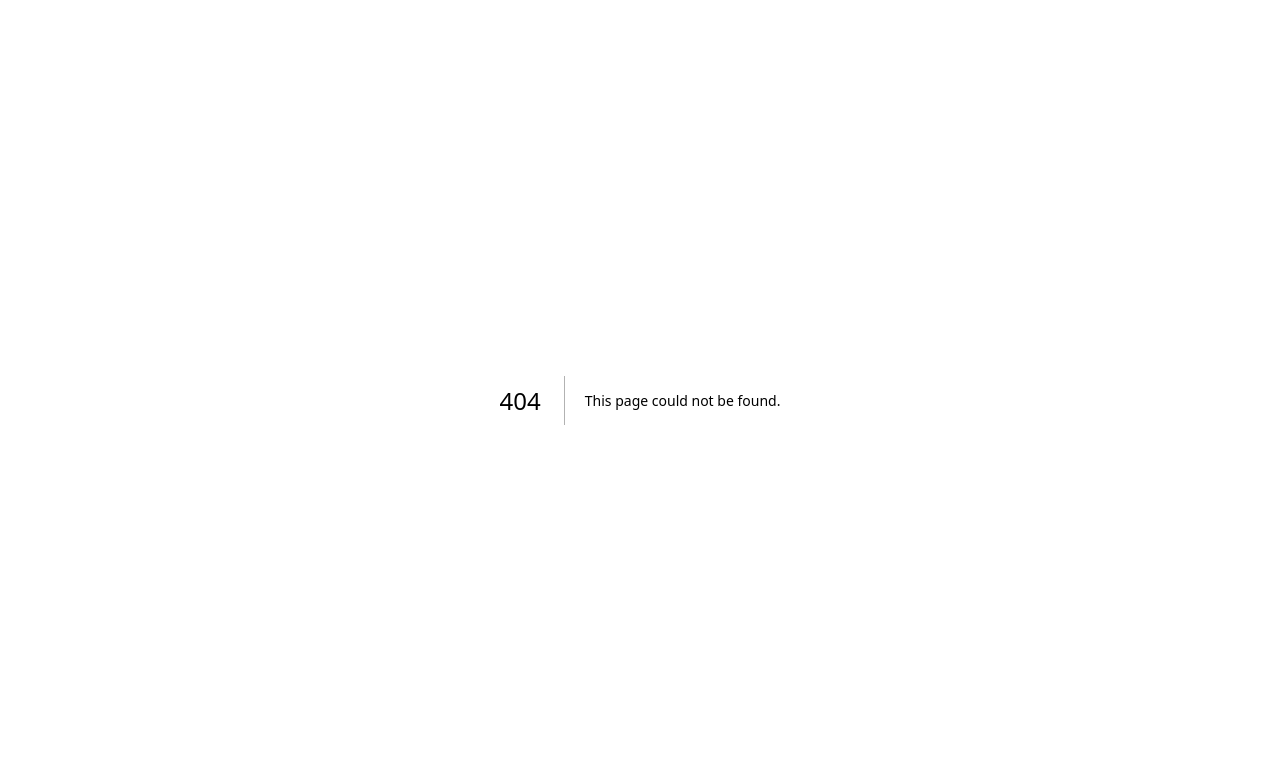
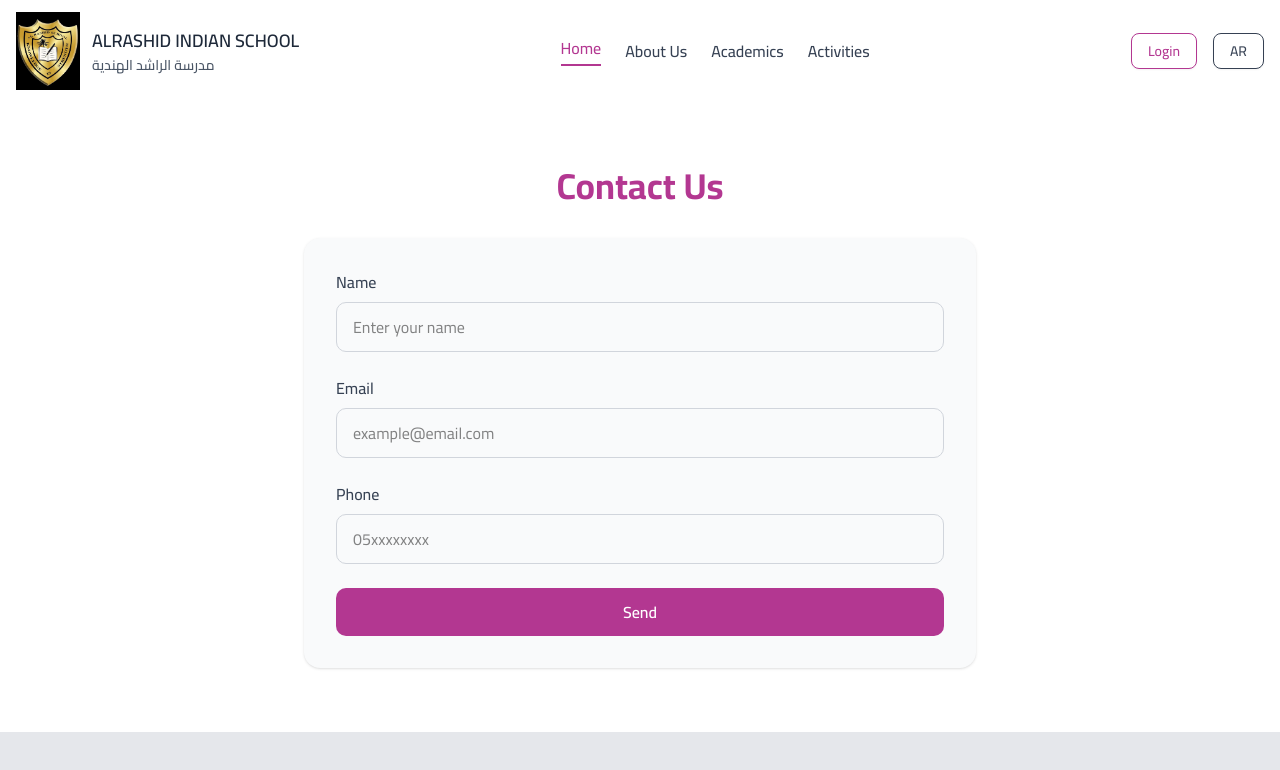
Before and after one commit to MohamedTealeb/ALRASHID, a Next.js app: page /en/contact in a window 1280 px wide. Before the commit this address had no page. Shown: the top 770 px of the page. Built offline with nearby package versions, Linux system fonts and the light colour scheme; no server answers.

Commit message:
contact page

```diff
--- /dev/null
+++ b/app/en/contact/page.tsx
@@ -0,0 +1,10 @@
+import Contact from "@/components/sections/contact";
+
+
+export default function page(){
+    return (
+        <div>
+            <Contact />
+        </div>
+    )
+}
--- a/components/layout/footer.tsx
+++ b/components/layout/footer.tsx
@@ -48,11 +48,10 @@ export default function Footer() {
                             {translations.footer?.links?.title || "روابط سريعة"}
                         </h4>
                         <ul className="space-y-3">
-                            <li><a className="text-gray-600 hover:text-[#B33791] font-cairo transition-colors duration-300" href="#">{translations.footer?.links?.about || "من نحن"}</a></li>
-                            <li><a className="text-gray-600 hover:text-[#B33791] font-cairo transition-colors duration-300" href="#">{translations.footer?.links?.courses || "الدورات"}</a></li>
-                            <li><a className="text-gray-600 hover:text-[#B33791] font-cairo transition-colors duration-300" href="#">{translations.footer?.links?.contact || "تواصل معنا"}</a></li>
-                            <li><a className="text-gray-600 hover:text-[#B33791] font-cairo transition-colors duration-300" href="#">{translations.footer?.links?.privacy || "سياسة الخصوصية"}</a></li>
-                            <li><a className="text-gray-600 hover:text-[#B33791] font-cairo transition-colors duration-300" href="#">{translations.footer?.links?.terms || "شروط الخدمة"}</a></li>
+                            <li><a className="text-gray-600 hover:text-[#B33791] font-cairo transition-colors duration-300" href="#about">{translations.footer?.links?.about || "من نحن"}</a></li>
+                            <li><a className="text-gray-600 hover:text-[#B33791] font-cairo transition-colors duration-300" href="/en/contact">{translations.footer?.links?.contact || "تواصل معنا"}</a></li>
+                            <li><a className="text-gray-600 hover:text-[#B33791] font-cairo transition-colors duration-300" href="#academic">{translations.footer?.links?.academic || "الاكاديمية"}</a></li>
+                            <li><a className="text-gray-600 hover:text-[#B33791] font-cairo transition-colors duration-300" href="#slider">{translations.footer?.links?.terms || "شروط الخدمة"}</a></li>
                         </ul>
                     </div>
 
--- /dev/null
+++ b/components/sections/contact.tsx
@@ -0,0 +1,137 @@
+"use client";
+
+import { useState } from "react";
+import { useLanguage } from "@/contexts/LanguageContext";
+
+interface ContactFormState {
+    name: string;
+    email: string;
+    phone: string;
+}
+
+interface FormErrors {
+    name?: string;
+    email?: string;
+    phone?: string;
+}
+
+export default function Contact() {
+    const { translations } = useLanguage();
+    const [form, setForm] = useState<ContactFormState>({ name: "", email: "", phone: "" });
+    const [errors, setErrors] = useState<FormErrors>({});
+    const [isSubmitting, setIsSubmitting] = useState(false);
+    const [submitted, setSubmitted] = useState(false);
+
+    const validate = (values: ContactFormState): FormErrors => {
+        const newErrors: FormErrors = {};
+        if (!values.name.trim()) newErrors.name = translations?.contact?.errors?.nameRequired || "Name is required";
+        if (!values.email.trim()) {
+            newErrors.email = translations?.contact?.errors?.emailRequired || "Email is required";
+        } else if (!/^[^\s@]+@[^\s@]+\.[^\s@]+$/.test(values.email)) {
+            newErrors.email = translations?.contact?.errors?.emailInvalid || "Invalid email format";
+        }
+        if (!values.phone.trim()) {
+            newErrors.phone = translations?.contact?.errors?.phoneRequired || "Phone number is required";
+        } else if (!/^\+?[0-9\s-]{7,15}$/.test(values.phone)) {
+            newErrors.phone = translations?.contact?.errors?.phoneInvalid || "Invalid phone number format";
+        }
+        return newErrors;
+    };
+
+    const handleChange = (e: React.ChangeEvent<HTMLInputElement>) => {
+        const { name, value } = e.target;
+        setForm((prev) => ({ ...prev, [name]: value }));
+        if (errors[name as keyof FormErrors]) {
+            setErrors((prev) => ({ ...prev, [name]: undefined }));
+        }
+    };
+
+    const handleSubmit = async (e: React.FormEvent<HTMLFormElement>) => {
+        e.preventDefault();
+        const validation = validate(form);
+        setErrors(validation);
+        if (Object.keys(validation).length > 0) return;
+
+        try {
+            setIsSubmitting(true);
+            // Placeholder: send to API if available
+            await new Promise((res) => setTimeout(res, 800));
+            setSubmitted(true);
+            setForm({ name: "", email: "", phone: "" });
+        } finally {
+            setIsSubmitting(false);
+        }
+    };
+
+    return (
+        <section id="contact" className="py-16 bg-white">
+            <div className="container mx-auto px-6 md:px-12 max-w-3xl">
+                <h2 className="text-3xl md:text-4xl font-bold text-[#B33791] font-cairo mb-8 text-center">
+                    {translations?.contact?.title || "Contact Us"}
+                </h2>
+                <form onSubmit={handleSubmit} className="space-y-6 bg-gray-50 p-6 md:p-8 rounded-2xl shadow">
+                    <div>
+                        <label htmlFor="name" className="block mb-2 font-medium text-gray-700">{translations?.contact?.name || "Name"}</label>
+                        <input
+                            id="name"
+                            name="name"
+                            type="text"
+                            value={form.name}
+                            onChange={handleChange}
+                            className={`w-full rounded-lg border px-4 py-3 focus:outline-none focus:ring-2 focus:ring-[#B33791] ${errors.name ? "border-red-400" : "border-gray-300"}`}
+                            placeholder={translations?.contact?.namePlaceholder || "Enter your name"}
+                            aria-invalid={Boolean(errors.name)}
+                            aria-describedby={errors.name ? "name-error" : undefined}
+                        />
+                        {errors.name && <p id="name-error" className="mt-2 text-sm text-red-600">{errors.name}</p>}
+                    </div>
+
+                    <div>
+                        <label htmlFor="email" className="block mb-2 font-medium text-gray-700">{translations?.contact?.email || "Email"}</label>
+                        <input
+                            id="email"
+                            name="email"
+                            type="email"
+                            value={form.email}
+                            onChange={handleChange}
+                            className={`w-full rounded-lg border px-4 py-3 focus:outline-none focus:ring-2 focus:ring-[#B33791] ${errors.email ? "border-red-400" : "border-gray-300"}`}
+                            placeholder={translations?.contact?.emailPlaceholder || "example@email.com"}
+                            aria-invalid={Boolean(errors.email)}
+                            aria-describedby={errors.email ? "email-error" : undefined}
+                        />
+                        {errors.email && <p id="email-error" className="mt-2 text-sm text-red-600">{errors.email}</p>}
+                    </div>
+
+                    <div>
+                        <label htmlFor="phone" className="block mb-2 font-medium text-gray-700">{translations?.contact?.phone || "Phone"}</label>
+                        <input
+                            id="phone"
+                            name="phone"
+                            type="tel"
+                            value={form.phone}
+                            onChange={handleChange}
+                            className={`w-full rounded-lg border px-4 py-3 focus:outline-none focus:ring-2 focus:ring-[#B33791] ${errors.phone ? "border-red-400" : "border-gray-300"}`}
+                            placeholder={translations?.contact?.phonePlaceholder || "05xxxxxxxx"}
+                            aria-invalid={Boolean(errors.phone)}
+                            aria-describedby={errors.phone ? "phone-error" : undefined}
+                        />
+                        {errors.phone && <p id="phone-error" className="mt-2 text-sm text-red-600">{errors.phone}</p>}
+                    </div>
+
+                    <button
+                        type="submit"
+                        disabled={isSubmitting}
+                        className="w-full rounded-lg bg-[#B33791] text-white py-3 font-semibold hover:bg-[#a02c82] transition disabled:opacity-60 disabled:cursor-not-allowed"
+                        aria-busy={isSubmitting}
+                    >
+                        {isSubmitting ? (translations?.contact?.submitting || "Sending...") : (translations?.contact?.submit || "Send")}
+                    </button>
+
+                    {submitted && (
+                        <p className="text-green-600 text-center">{translations?.contact?.success || "Your details have been sent successfully."}</p>
+                    )}
+                </form>
+            </div>
+        </section>
+    );
+}
--- a/translations/ar.json
+++ b/translations/ar.json
@@ -153,10 +153,9 @@
     "links": {
       "title": "روابط سريعة",
       "about": "من نحن",
-      "courses": "الدورات",
       "contact": "تواصل معنا",
-      "privacy": "سياسة الخصوصية",
-      "terms": "شروط الخدمة"
+      "academic": "الاكاديمية",
+      "terms": "الانشطة "
     },
     "contact": {
       "title": "معلومات التواصل",
@@ -175,5 +174,24 @@
       "designBy": "مصمم بـ ❤️ للتعليم المتميز"
     },
     "copyright": "جميع الحقوق محفوظة."
+  },
+  "contact": {
+    "title": "تواصل معنا",
+    "name": "الاسم",
+    "email": "البريد الإلكتروني",
+    "phone": "رقم الهاتف",
+    "namePlaceholder": "ادخل اسمك",
+    "emailPlaceholder": "example@email.com",
+    "phonePlaceholder": "05xxxxxxxx",
+    "submit": "إرسال",
+    "submitting": "جارٍ الإرسال...",
+    "success": "تم إرسال بياناتك بنجاح.",
+    "errors": {
+      "nameRequired": "الاسم مطلوب",
+      "emailRequired": "البريد الإلكتروني مطلوب",
+      "emailInvalid": "صيغة بريد إلكتروني غير صحيحة",
+      "phoneRequired": "رقم الهاتف مطلوب",
+      "phoneInvalid": "صيغة رقم هاتف غير صحيحة"
+    }
   }
 }
--- a/translations/en.json
+++ b/translations/en.json
@@ -153,10 +153,10 @@
     "links": {
       "title": "Quick Links",
       "about": "About",
-      "courses": "Courses",
+
       "contact": "Contact",
-      "privacy": "Privacy Policy",
-      "terms": "Terms of Service"
+      "academic": "Academic",
+      "terms": "Activities"
     },
     "contact": {
       "title": "Contact Information",
@@ -175,5 +175,24 @@
       "designBy": "Designed with ❤️ for Excellence in Education"
     },
     "copyright": "All rights reserved."
+  },
+  "contact": {
+    "title": "Contact Us",
+    "name": "Name",
+    "email": "Email",
+    "phone": "Phone",
+    "namePlaceholder": "Enter your name",
+    "emailPlaceholder": "example@email.com",
+    "phonePlaceholder": "05xxxxxxxx",
+    "submit": "Send",
+    "submitting": "Sending...",
+    "success": "Your details have been sent successfully.",
+    "errors": {
+      "nameRequired": "Name is required",
+      "emailRequired": "Email is required",
+      "emailInvalid": "Invalid email format",
+      "phoneRequired": "Phone number is required",
+      "phoneInvalid": "Invalid phone number format"
+    }
   }
 }
```
Also changed, not shown: app/ar/contact/page.tsx (added).
